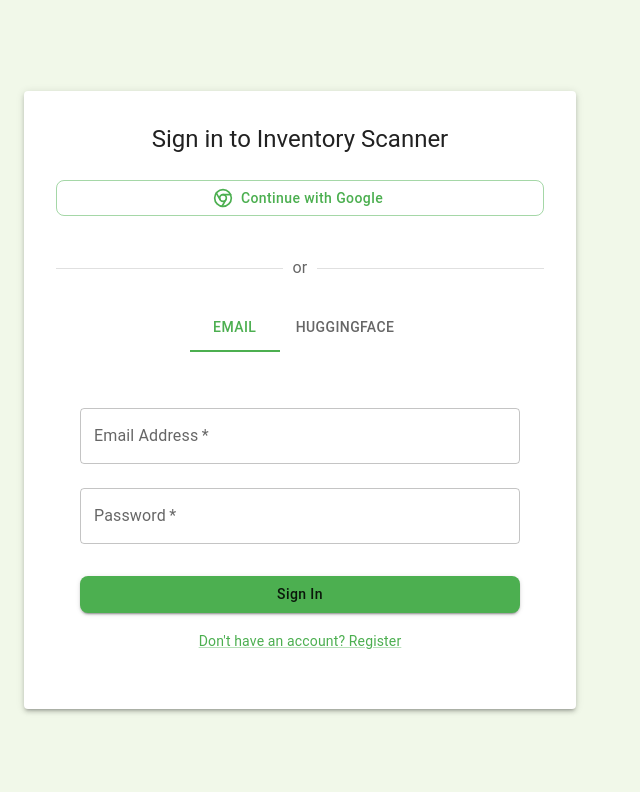
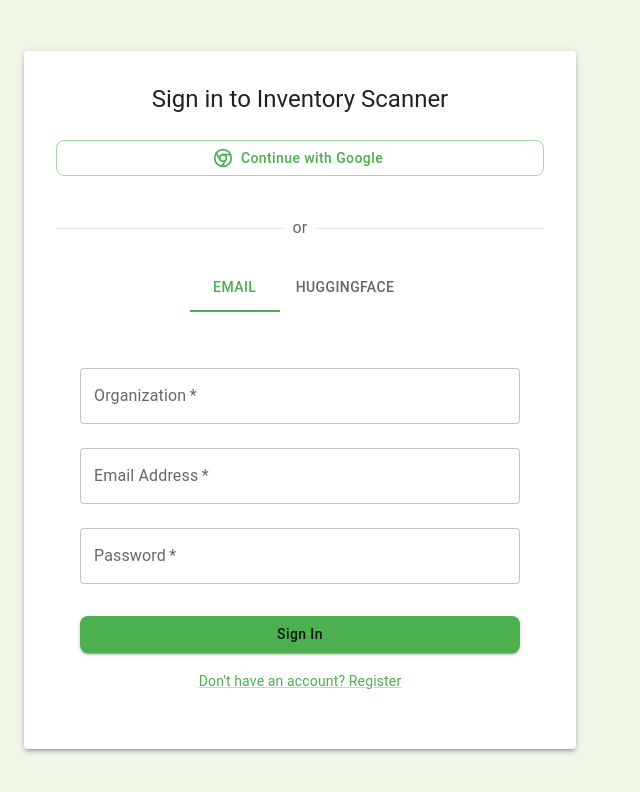
Before and after one commit to Mason-Household/SmartInventoryReader, a React (Vite) app in the folder PrettyScanner/: page / in a window 1280 px wide. Shown: the top 792 px of the page, without its empty margins (0-640 px from the left). Built offline with nearby package versions, Linux system fonts and the light colour scheme; no server answers.

Commit message:
handling organization on frontend for email

```diff
--- a/PrettyScanner/src/components/Login/Login.tsx
+++ b/PrettyScanner/src/components/Login/Login.tsx
@@ -152,6 +152,17 @@
               margin="normal"
               required
               fullWidth
+              id="organization"
+              label="Organization"
+              name="organization"
+              autoComplete="organization"
+              value={organization}
+              onChange={(e) => setOrganization(e.target.value)}
+            />
+            <TextField
+              margin="normal"
+              required
+              fullWidth
               id="email"
               label="Email Address"
               name="email"
```
